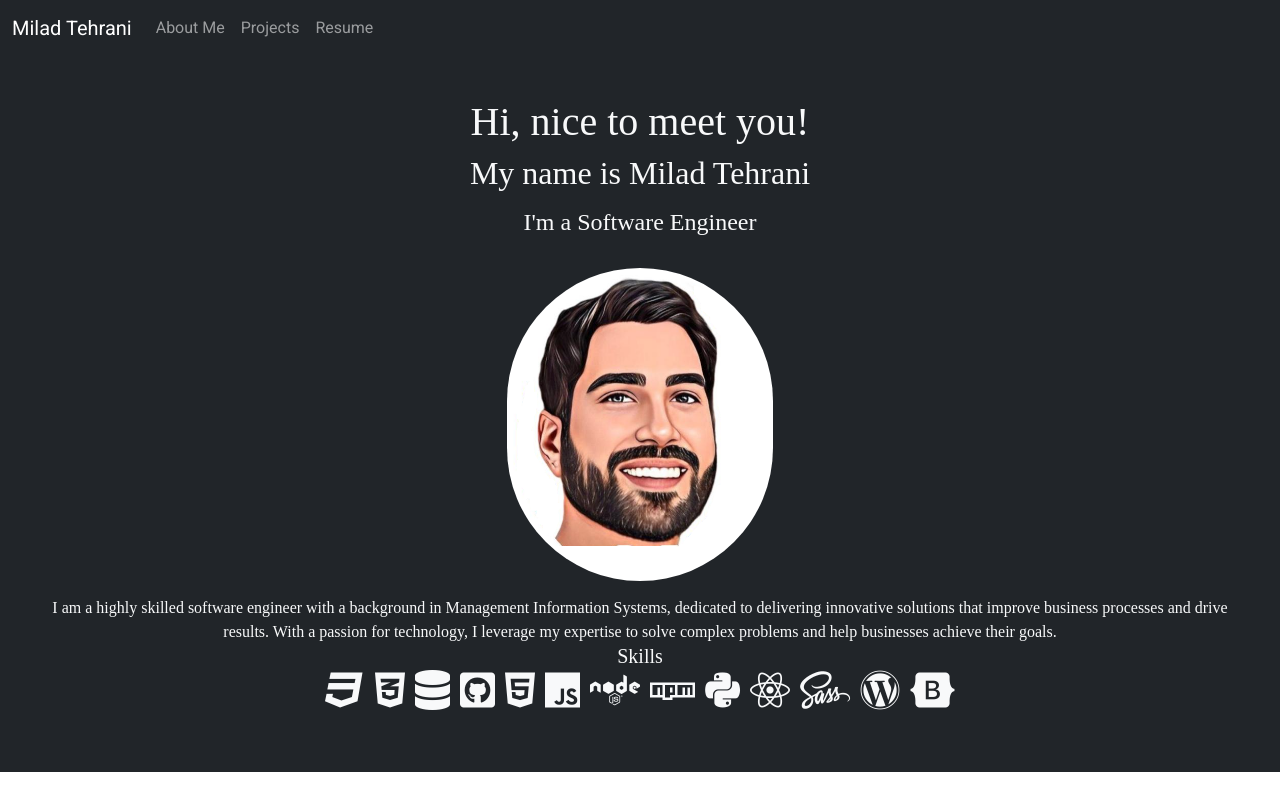
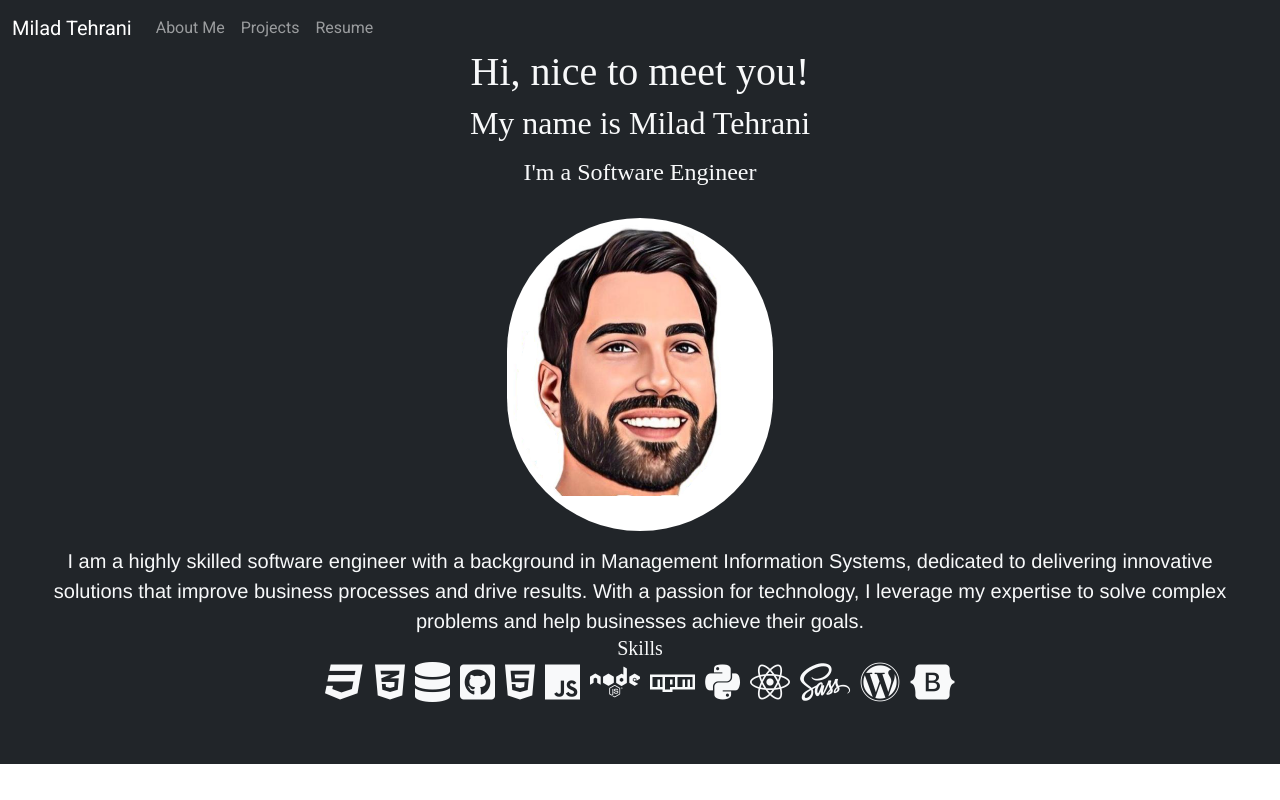
Before and after one commit to tehranimilad/Portfolio.v3, a React (Create React App) app in the folder frontend/: page / in a window 1280 px wide. Shown: the top 800 px of the page. Built offline with nearby package versions, Linux system fonts and the light colour scheme.

Commit message:
changing font for about me

```diff
--- a/frontend/src/pages/HomePage/index.css
+++ b/frontend/src/pages/HomePage/index.css
@@ -12,9 +12,13 @@
 .homePageDiv {
     height: 100vh;
     background-size: cover;
-    margin-top: 50px;
 }
 
 .navTop  {
     margin-bottom: 20px;
 }
+
+.aboutDescription {
+    font-size: 20px;
+    font-family:'Franklin Gothic Medium', 'Arial Narrow', Arial, sans-serif;
+}
--- a/frontend/src/pages/HomePage/index.js
+++ b/frontend/src/pages/HomePage/index.js
@@ -14,7 +14,7 @@
     <h4 className='mb-3'>I'm a Software Engineer</h4>
     <div class="text-center">
         <MDBCardImage position='top' className="avatar" src={headshot}></MDBCardImage>
-          <MDBCardBody>
+          <MDBCardBody className="aboutDescription">
             I am a highly skilled software engineer with a background in Management Information Systems, dedicated to delivering innovative solutions that improve business processes and drive results. With a passion for technology, I leverage my expertise to solve complex problems and help businesses achieve their goals.
           </MDBCardBody>
           <MDBCardTitle>
```
